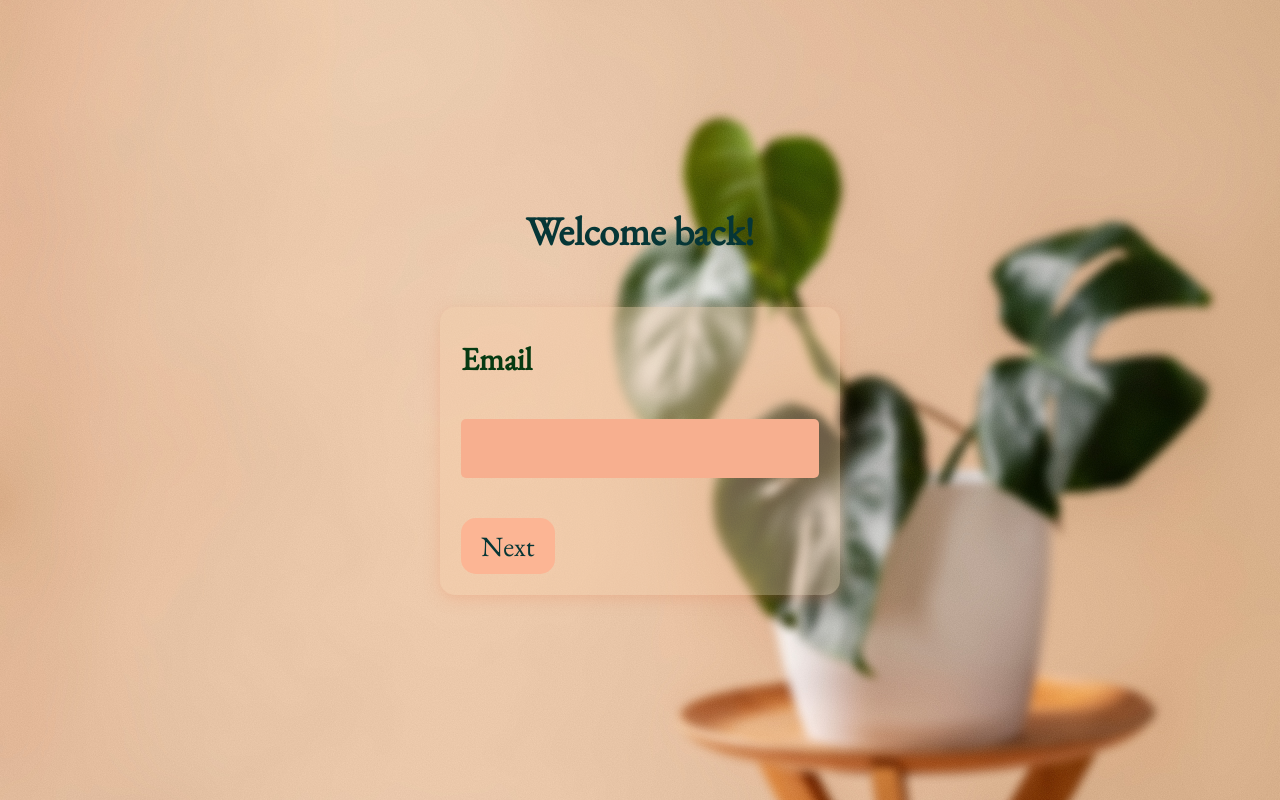
After one commit to Leewankenobi/Hydra, a Spring Boot app: page /login.html in a window 1280 px wide. The commit adds this page. Run offline with Spring Boot 4, Linux system fonts and the light colour scheme.

Commit message:
create login frontend

```diff
--- /dev/null
+++ b/backend/src/main/resources/static/js/login.js
@@ -0,0 +1,47 @@
+const loginMessage = document.getElementById("loginMessage");
+const error = new URLSearchParams(window.location.search).get("error");
+
+var userLoginData = {
+
+   "email" : " ",
+   "password" : " "
+
+  };
+
+
+document.getElementById("nextEmail").addEventListener("click", (event) => {
+  event.preventDefault();
+
+  const email = document.getElementById("email").value.trim();
+  const emailError = document.getElementById("emailError");
+
+  if (email === "") {
+    emailError.textContent = "Email must be provided";
+    emailError.style.display = "block";
+    return;
+  }
+
+  emailError.style.display = "none";
+  document.getElementById("emailPane").hidden = true;
+  document.getElementById("passwordPane").hidden = false;
+});
+
+document.getElementById("loginButton").addEventListener("click", (event) => {
+  event.preventDefault();
+
+  const password = document.getElementById("password").value;
+  const passwordError = document.getElementById("passwordError");
+
+  if (password === "") {
+    passwordError.textContent = "Password must be provided";
+    passwordError.style.display = "block";
+    return;
+  }
+
+  passwordError.style.display = "none";
+});
+
+if (error === "account-exists") {
+  loginMessage.textContent = "An account with that email already exists. Please log in instead.";
+  loginMessage.hidden = false;
+}
--- a/backend/src/main/resources/static/landingPage.html
+++ b/backend/src/main/resources/static/landingPage.html
@@ -14,7 +14,7 @@
         <h2>Your plant caring companion</h2>
         <button type = "button" onclick="window.location.href='welcomePage.html'">Create an Account</button>
         <p> or </p>
-        <button type = "button">Log in</button>
+        <button type = "button" onclick="window.location.href='login.html'">Log in</button>
       </div>
     </main>
   </body>
--- /dev/null
+++ b/backend/src/main/resources/static/login.html
@@ -0,0 +1,33 @@
+<!DOCTYPE html>
+<html lang="en">
+  <head>
+    <meta charset="UTF-8">
+    <meta name="viewport" content="width=device-width, initial-scale=1">
+    <title>Hydra - Log In</title>
+    <link rel="stylesheet" href="css/createHouseStyles.css" type="text/css">
+  </head>
+  <body>
+    <header>Welcome back!</header>
+    <main>
+      <div class="pane" id="emailPane">
+        <h1></h1>
+        <p id="loginMessage" hidden></p>
+        <form>
+          <label for="email">Email</label><br>
+          <input type="email" id="email" name="email" required><br>
+          <div id="emailError" style="color: red; display: none;"></div>
+          <button type="submit" id="nextEmail">Next</button>
+        </form>
+      </div>
+      <div class="pane" hidden id="passwordPane">
+        <form>
+          <label for="password">Password:</label><br>
+          <input type="password" id="password" name="password" required><br>
+          <div id="passwordError" style="color: red; display: none;"></div>
+          <button type="submit" id="loginButton">Log in</button>
+        </form>
+      </div>
+    </main>
+    <script type="module" src="js/login.js"></script>
+  </body>
+</html>
```
Also changed, not shown: backend/src/main/resources/static/js/createaccount.js (+14 -0 lines).
